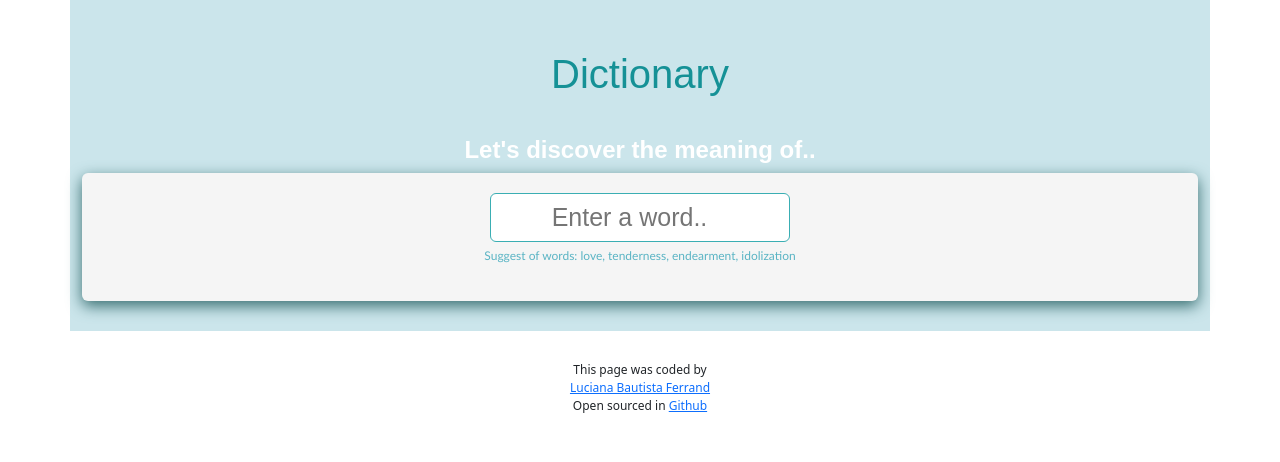
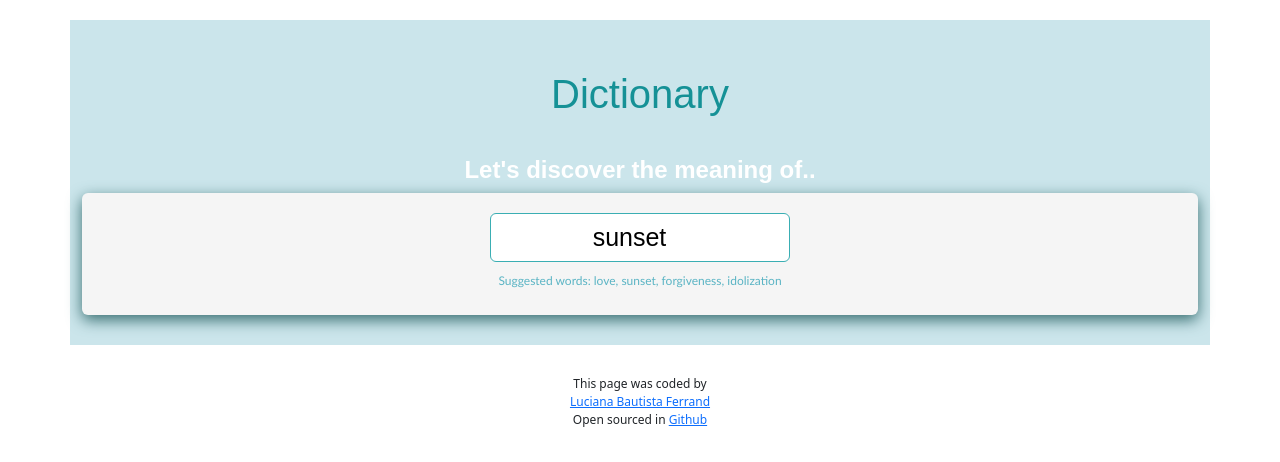
Before and after one commit to lbferrand/dictionary-project, a React (Create React App) app: page / in a window 1280 px wide. Shown: the top 462 px of the page. Built offline with nearby package versions, Linux system fonts and the light colour scheme; no server answers.

Commit message:
Improved style and set default Keyword

```diff
--- a/src/Dictionary.css
+++ b/src/Dictionary.css
@@ -1,6 +1,7 @@
 .container {
   background: rgb(203, 229, 235);
   padding: 20px;
+  margin: 20px;
 }
 .Dictionary section {
   background: whitesmoke;
@@ -42,7 +43,8 @@ h6 {
   font-size: 12px;
   text-align: center;
   color: rgb(90, 180, 196);
-  margin-top: 5px;
+  margin-top: 10px;
+  margin-bottom: 5px;
 }
 p {
   font-family: "Trebuchet MS", "Lucida Sans Unicode", "Lucida Grande",
--- a/src/Dictionary.js
+++ b/src/Dictionary.js
@@ -41,10 +41,11 @@ export default function Dictionary(props) {
               type="search"
               placeholder="Enter a word.."
               onChange={handleKeywordChange}
+              defaultValue={props.defaultKeyword}
             ></input>
           </form>
           <p className="sugestion">
-            Suggest of words: love, tenderness, endearment, idolization
+            Suggested words: love, sunset, forgiveness, idolization
           </p>
         </section>
         <div>
```
